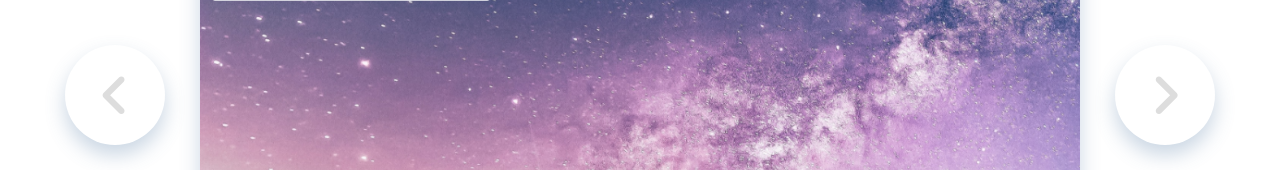
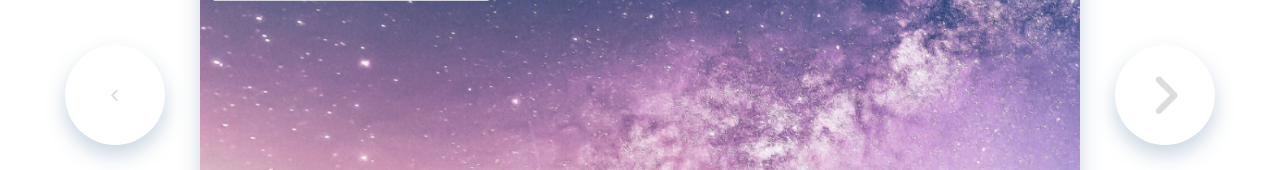
Before and after one commit to Matthave/NewTodoApp, a React (Create React App) app: page /#/ in a window 1280 px wide. Shown: the part 1082-1252 px from the top of the page. Built offline with nearby package versions, Linux system fonts and the light colour scheme.

Commit message:
Style change, in tasksList comp add onKeyPress for subTasks

```diff
--- a/src/Containers/CoverCard/CoverCard.js
+++ b/src/Containers/CoverCard/CoverCard.js
@@ -119,6 +119,8 @@ export class CoverCard extends Component {
   deleteCoverColorFunc = () => {
     const { taskId, listOfAllCover } = this.props;
     const coverCardType = document.querySelectorAll(".cardType");
+    const cardTypeFull = document.getElementById("cardTypeFull");
+    const cardTypeHalf = document.getElementById("cardTypeHalf");
     const cardCover = document.getElementById(`${taskId}`);
     coverCardType.forEach((ele) => {
       ele.style.backgroundColor = "#B4BAC3";
@@ -140,6 +142,8 @@ export class CoverCard extends Component {
     cardCoverBlock.style.backgroundImage = "none";
     cardCoverBlock.style.height = "0px";
     cardCover.style.backgroundImage = null;
+    cardTypeHalf.style.boxShadow = "0 0 0px 2px #fff";
+    cardTypeFull.style.boxShadow = "0 0 0px 2px #fff";
 
     listOfAllCover.splice(matchedCoverIndex, 1);
 
--- a/src/Containers/TasksList/TasksListInDetailCover/TasksListInDetailCover.js
+++ b/src/Containers/TasksList/TasksListInDetailCover/TasksListInDetailCover.js
@@ -28,7 +28,8 @@ class TasksListInDetailCover extends Component {
     });
   };
 
-  addSubTaskFunc = () => {
+  addSubTaskFunc = (e) => {
+    if (e.target.className.includes("subTaskBtn") || e.which === 13) {
       const copyOfListTasks = this.props.listOfAllTasksList;
       const matchedList = copyOfListTasks.filter(
         (ele) =>
@@ -68,6 +69,7 @@ class TasksListInDetailCover extends Component {
         subTaskToggleVisi: false,
         subTaskInputValue: "",
       });
+    }
   };
 
   deleteTasksList = (listName, taskId) => {
--- a/src/Style/GlobalStyle/globalStyle.js
+++ b/src/Style/GlobalStyle/globalStyle.js
@@ -47,7 +47,7 @@ const GlobalStyle = createGlobalStyle`
   }
 
       &:hover .fa-highlighter {
-     color:#777;
+     color:#222
     }
   }
 
@@ -136,19 +136,14 @@ const GlobalStyle = createGlobalStyle`
      flex-direction:column;
    }
 
-  .fa-highlighter{
-    align-self:center;
-    margin:2px;
-    margin-bottom:0px;
-    color:#000;
-    @media ${device.laptop} {
-      color:transparent;
-
-      &:hover{
-        color:#000;
-      }
+.fa-angle-left,
+.fa-times
+{
+  font-size:22.5px !important;
+  @media ${device.tablet} {
+  font-size:15px !important;
   }
-  }
+}
 
   .fa-ellipsis-h{
    padding: 9px ;
--- a/src/components/Card/CardContentElement/CardContentElement.js
+++ b/src/components/Card/CardContentElement/CardContentElement.js
@@ -19,9 +19,16 @@ const StyledContent = styled.h3`
 `;
 
 const StyledEdit = styled.span`
+  align-self: center;
+  margin-bottom: 0px;
+  color: #fff;
   margin: 0 5px;
-  align-self: center;
   pointer-events: initial;
+  background-color: ${(props) =>
+    props.fullCoverStyle ? "rgba(155,155,155,0.5)" : "transparent"};
+  box-shadow: ${(props) =>
+    props.fullCoverStyle ? "0 0 0 6.5px rgba(155,155,155,0.5)" : "none"};
+  transition: 0.1s linear;
 `;
 
 function CardContentElement({
@@ -38,6 +45,7 @@ function CardContentElement({
         {task.taskName}
       </StyledContent>
       <StyledEdit
+        fullCoverStyle={matchedCover.length !== 0 && matchedCover[0].fullCover}
         className="fas fa-highlighter"
         onClick={(e) =>
           visibilityOptionFunction(
--- a/src/components/CoverCard/CoverCardChoice/CoverCardChoice.js
+++ b/src/components/CoverCard/CoverCardChoice/CoverCardChoice.js
@@ -166,13 +166,13 @@ const StyledAuthor = styled.a`
   position: absolute;
   bottom: 0;
   width: 100%;
-  padding: 5px;
+  padding: 3px;
   background-color: rgba(0, 0, 0, 0.5);
   border-bottom-right-radius: 10px;
   border-bottom-left-radius: 10px;
   text-align: center;
   opacity: 0;
-  font-size: 12px;
+  font-size: 10px;
   font-weight: 400;
   color: #fff;
   transition: 0.1s linear;
--- a/src/components/DetailCover/DetailElements/DetailInputElement.js
+++ b/src/components/DetailCover/DetailElements/DetailInputElement.js
@@ -2,7 +2,7 @@ import React from "react";
 import styled from "styled-components";
 
 const StyledTaskName = styled.input`
-  width: calc(100% - 80px);
+  width: calc(100% - 100px);
   background-color: #f4f5f7;
   border-radius: 1px;
   padding: 5px 4px;
@@ -21,6 +21,15 @@ const StyledIcon = styled.span`
   padding-left: 15px;
 `;
 
+const StyledEscape = styled.span`
+  border-radius: 50%;
+  width: 32.5px;
+  height: 32.5px;
+  text-align: center;
+  line-height: 33.5px;
+  background-color: rgba(200, 200, 200, 0.5);
+`;
+
 function Detail_Input({
   taskTitle,
   taskTitleFeature,
@@ -37,7 +46,7 @@ function Detail_Input({
         value={taskTitle}
         onChange={(e) => taskTitleFeature(e)}
       />
-      <span
+      <StyledEscape
         className="fas fa-times close"
         onClick={(e) => updateCard(e, taskTitle, currentListId, taskId)}
       />
--- a/src/components/Labels/LabelView/LabelsChooseColors.js
+++ b/src/components/Labels/LabelView/LabelsChooseColors.js
@@ -17,6 +17,7 @@ const StyledLabels = styled.div`
   margin-bottom: 17.5px;
   box-shadow: 0 0 15px 1px rgba(50, 50, 50, 0.2);
   z-index: 999;
+  overflow-y: hidden;
 `;
 
 const StyledLabelWrapEle = styled.div`
--- a/src/components/MenuSlide/MenuSlideView.js
+++ b/src/components/MenuSlide/MenuSlideView.js
@@ -19,6 +19,7 @@ const StyledMenu = styled.div`
   transition: 0.3s linear;
   z-index: 999;
   padding: 5px 0px;
+  overflow: hidden;
 `;
 
 const StyledLabelTitle = styled.div`
--- a/src/components/TasksList/TasksListInDetailCoverView/TasksListInDetailCoverView.js
+++ b/src/components/TasksList/TasksListInDetailCoverView/TasksListInDetailCoverView.js
@@ -254,11 +254,12 @@ function TasksListInDetailCoverView({
           <StyledInput
             className={"detailCoverClose"}
             onChange={(e) => subTaskInupChange(e)}
+            onKeyPress={(e) => addSubTaskFunc(e)}
             value={subTaskInputValue}
           />
           <StyledButton
-            onClick={() => addSubTaskFunc()}
-            className={"detailCoverClose"}
+            onClick={(e) => addSubTaskFunc(e)}
+            className="detailCoverClose subTaskBtn"
           >
             Add SubTask
           </StyledButton>
```
Lines whose indentation alone changed are shown as unchanged.
